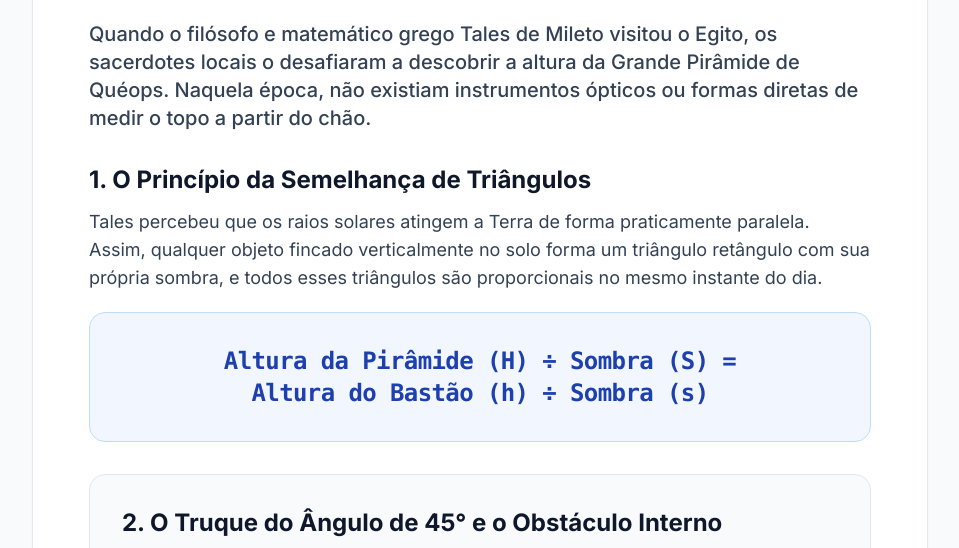
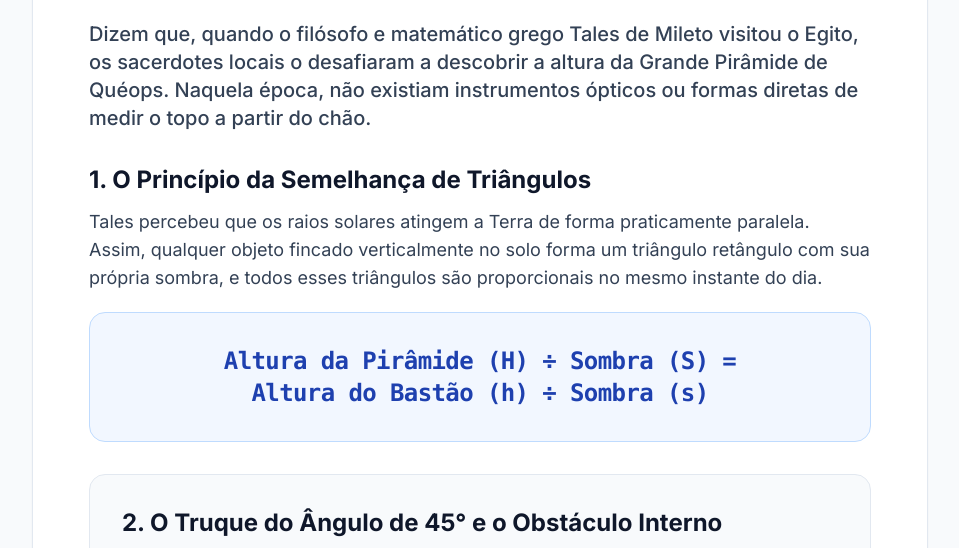
Before and after one commit to Parreirasgl/js-0008-measuring-with-geometry, a plain HTML site: page index.html in a window 1280 px wide. Shown: the part 223-771 px from the top of the page, without its empty margins (160-1119 px from the left). Drawn offline with nearby package versions, Linux system fonts and the light colour scheme.

Commit message:
Update index.html
Adjust the text 2

```diff
--- a/index.html
+++ b/index.html
@@ -52,7 +52,7 @@
       </h1>
 
       <p class="text-lg sm:text-xl text-slate-700 font-medium leading-relaxed mb-8">
-        Quando o filósofo e matemático grego Tales de Mileto visitou o Egito, os sacerdotes locais o desafiaram a descobrir a altura da Grande Pirâmide de Quéops. Naquela época, não existiam instrumentos ópticos ou formas diretas de medir o topo a partir do chão.
+        Dizem que, quando o filósofo e matemático grego Tales de Mileto visitou o Egito, os sacerdotes locais o desafiaram a descobrir a altura da Grande Pirâmide de Quéops. Naquela época, não existiam instrumentos ópticos ou formas diretas de medir o topo a partir do chão.
       </p>
 
       <!-- Bloco 1 -->
```
